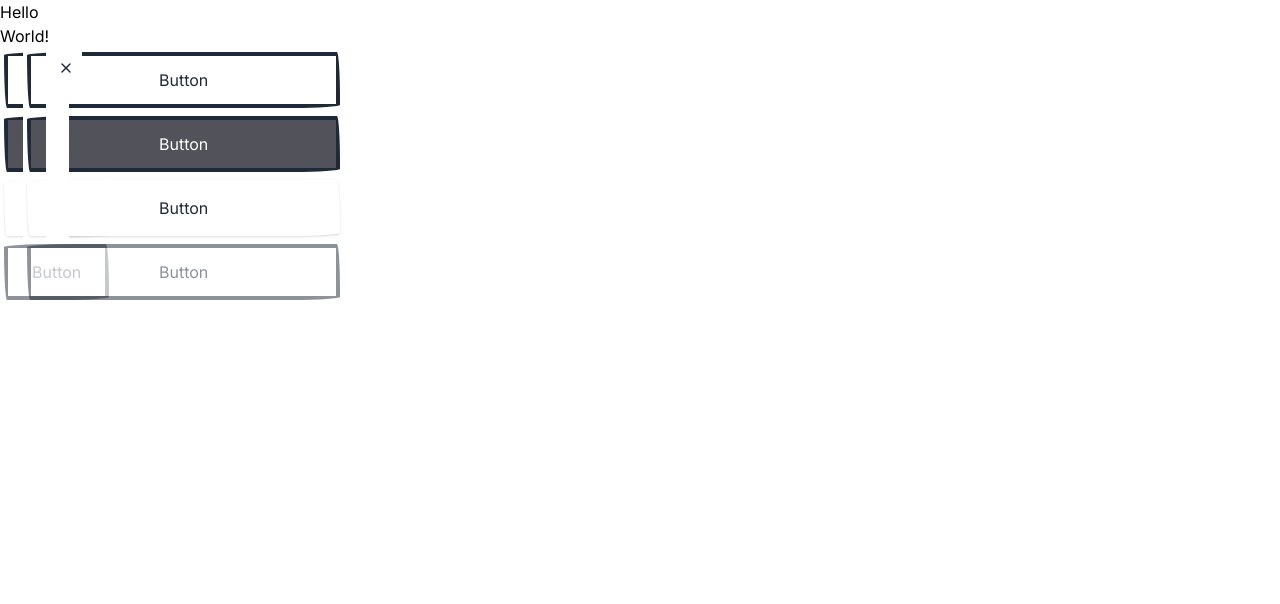
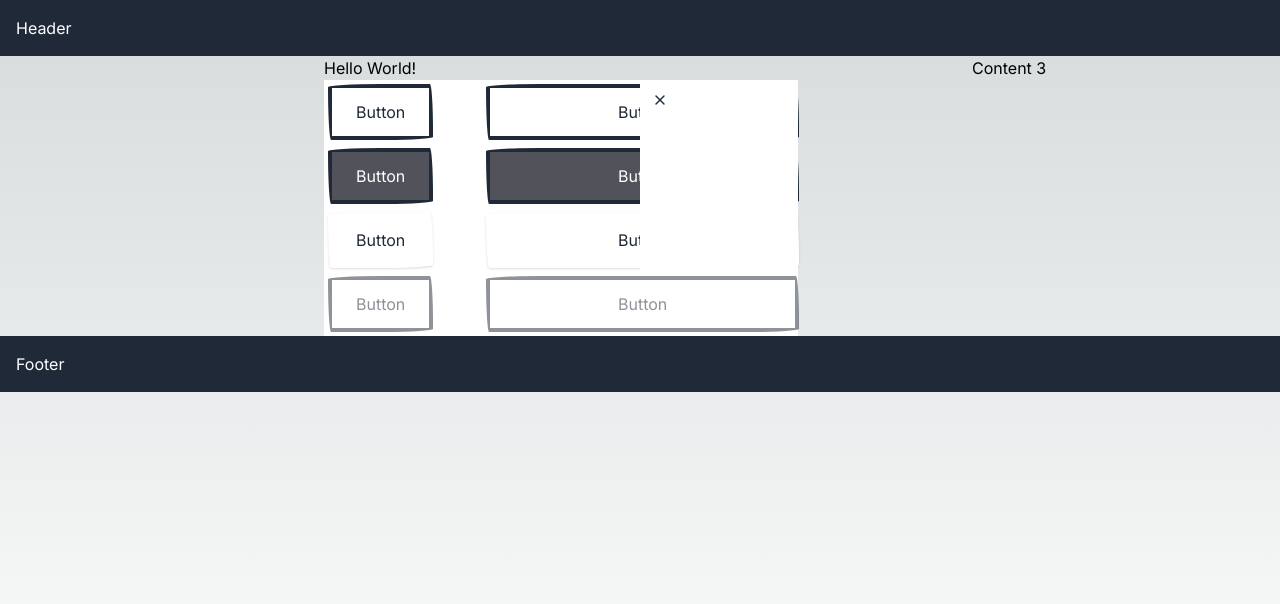
Before and after one commit to Sharkaw/bujoapp, a Next.js app in the folder bujo-app/: page / in a window 1280 px wide. Shown: the top 604 px of the page. Built offline with nearby package versions, Linux system fonts and the light colour scheme; no server answers; the database is empty.

Commit message:
Add sidebar and styling to layout

```diff
--- a/bujo-app/src/app/layout.js
+++ b/bujo-app/src/app/layout.js
@@ -1,19 +1,24 @@
 import React from "react";
 import "./globals.css";
+import Sidebar from "./pages/sidebar/page";
 // import Header from './components/Header';
 // import Footer from './components/Footer'
 
 const LayoutGrid = ({ children }) => {
     return (
         <html lang="en">
-            <body>
-                <div className="bg-white text-black min-h-screen">
-                    <div className="grid grid-cols-12 gap-4">
-                        {/* <Header /> */}
-                        <main>{children}</main>
-                        {/* <Footer /> */}
+            <body className="flex flex-col min-h-screen">
+                <header className="bg-gray-800 text-white p-4">Header</header>
+                <div className="grid grid-cols-12 gap-4">
+                    <div className="col-span-3 min-w-1 max-w-5">
+                        <Sidebar />
                     </div>
+                    <div className="col-span-6 ">
+                        <main class="flex-grow">{children}</main>
+                    </div>
+                    <div className="col-span-3 ">Content 3</div>
                 </div>
+                <footer className="bg-gray-800 text-white p-4">Footer</footer>
             </body>
         </html>
     );
```
